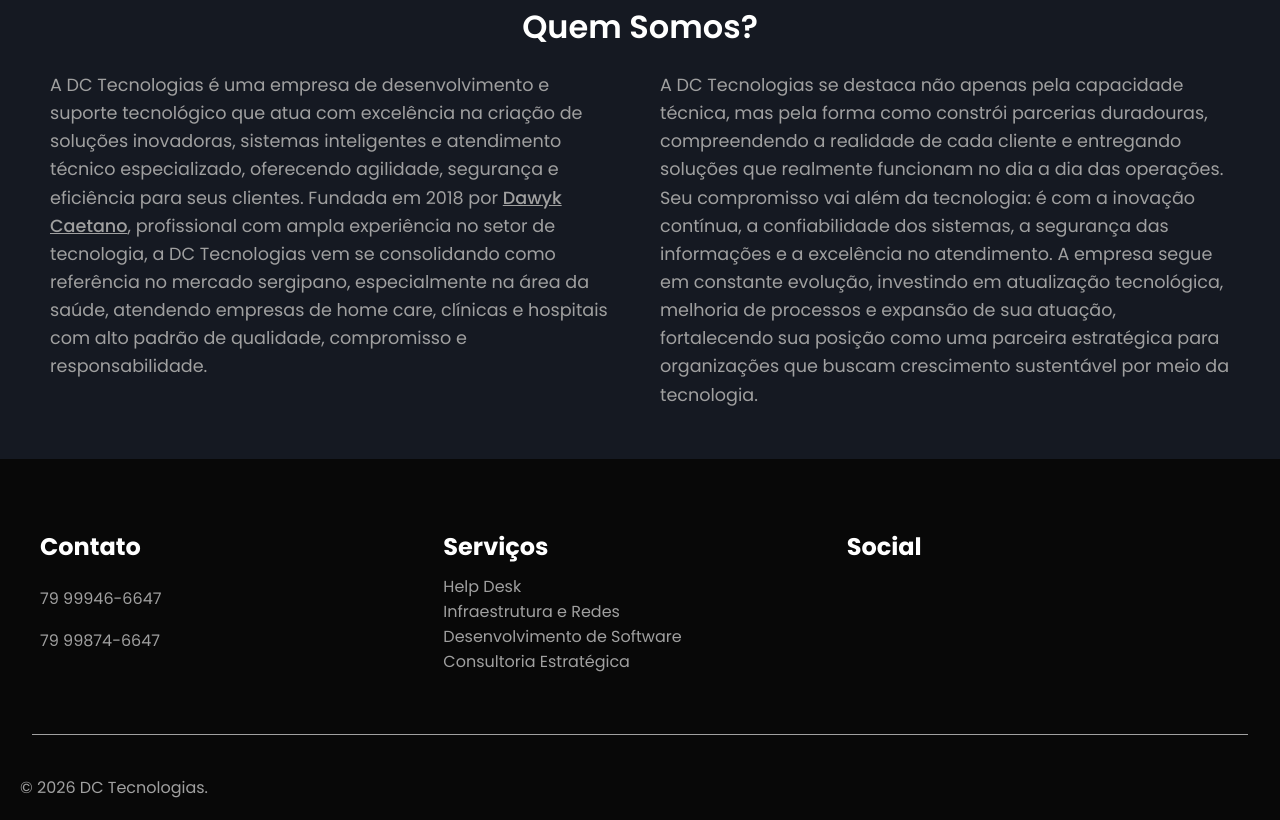
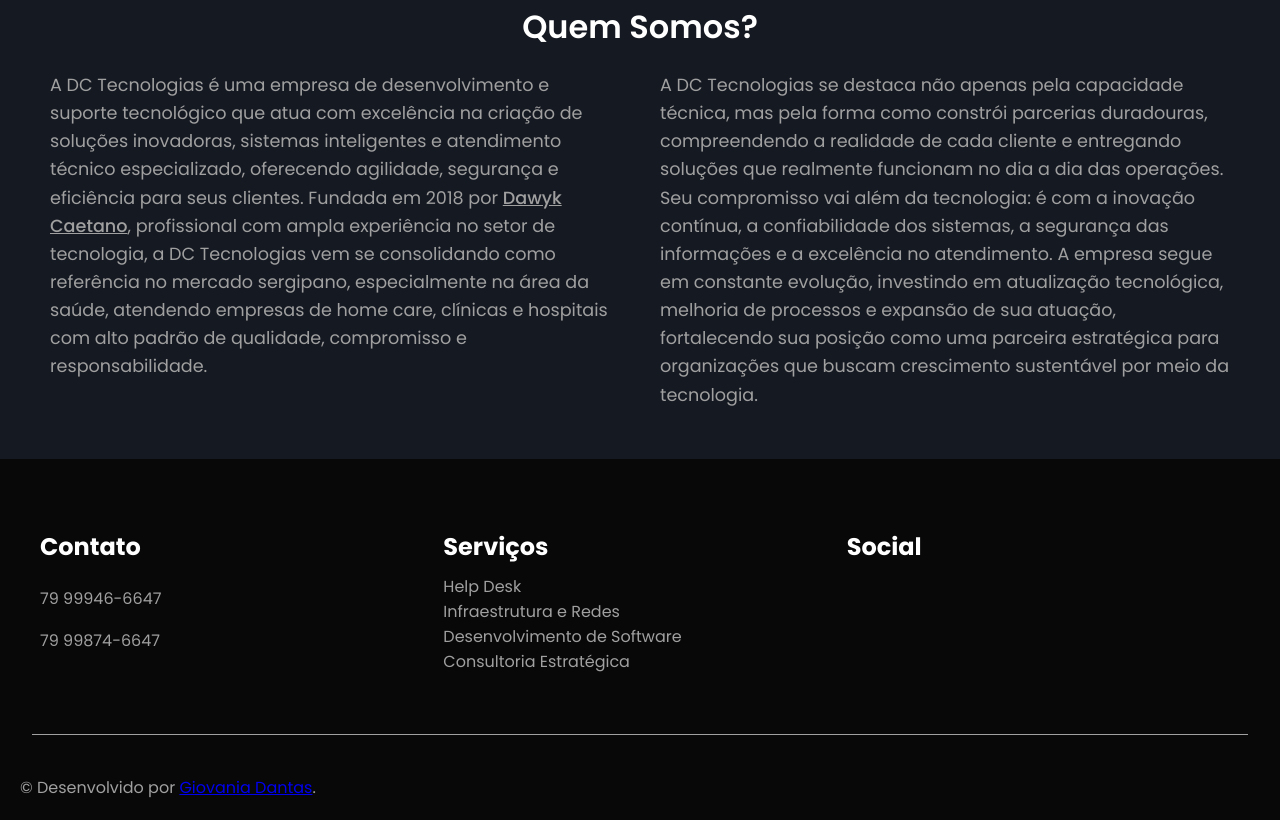
Before and after one commit to psicogi/dc-tecnologias, a plain HTML site: page index.html in a window 1280 px wide. Shown: the part 1068-1888 px from the top of the page. Drawn offline with Linux system fonts and the light colour scheme.

Commit message:
copyright pra desenvolvedora

```diff
--- a/index.html
+++ b/index.html
@@ -104,7 +104,7 @@
     <hr>
 
     <footer>
-        <p>&copy; 2026 DC Tecnologias.</p>
+        <p>&copy; Desenvolvido por <a href="https://wa.me/5579999466275?text=Olá, vim pelo site da DC e gostaria de fazer um orçamento.">Giovania Dantas</a>.</p>
     </footer>
 
     <script src="https://unpkg.com/@phosphor-icons/web"></script>
```
